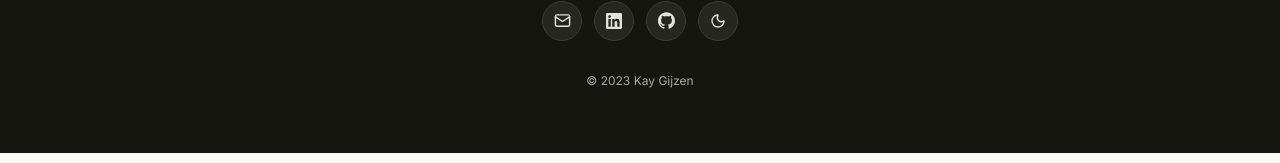
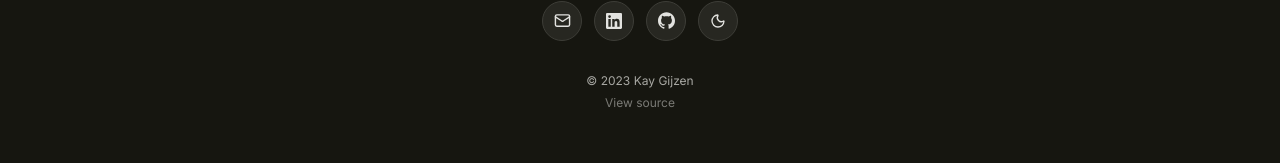
Before and after one commit to Kaygijzen/kaygijzen.github.io, a React (Vite) app: page / in a window 1280 px wide. Shown: the part 3421-3584 px from the top of the page. Built offline with nearby package versions, Linux system fonts and the light colour scheme.

Commit message:
view source link to git repo

```diff
--- a/src/components/sections/Footer.tsx
+++ b/src/components/sections/Footer.tsx
@@ -1,4 +1,4 @@
-import { CONTACT } from '../../data/contact'
+import { CONTACT, SITE_REPO_URL } from '../../data/contact'
 import { ContactButtons } from '../ui/ContactButtons'
 import { FadeUp } from '../ui/ScrollReveal'
 
@@ -38,9 +38,20 @@ export function Footer() {
           <ContactButtons variant="dark" />
         </div>
 
-        <p className="text-xs" style={{ color: '#A8A8A3', fontFamily: 'Inter, sans-serif' }}>
-          © {new Date().getFullYear()} {CONTACT.name}
-        </p>
+        <div className="flex flex-col items-center gap-1.5">
+          <p className="text-xs" style={{ color: '#A8A8A3', fontFamily: 'Inter, sans-serif' }}>
+            © {new Date().getFullYear()} {CONTACT.name}
+          </p>
+          <a
+            href={SITE_REPO_URL}
+            target="_blank"
+            rel="noopener noreferrer"
+            className="text-xs hover:underline"
+            style={{ color: '#7A7A75', fontFamily: 'Inter, sans-serif', textDecoration: 'none' }}
+          >
+            View source
+          </a>
+        </div>
       </FadeUp>
     </footer>
   )
--- a/src/data/contact.ts
+++ b/src/data/contact.ts
@@ -12,3 +12,7 @@ export const taglines = [
   'Engineering clever systems that create impact, end-to-end.',
   'Combining AI and software engineering.',
 ]
+
+// This site's own repo — distinct from CONTACT.githubUrl, which points to
+// the GitHub profile in general.
+export const SITE_REPO_URL = 'https://github.com/kaygijzen/kaygijzen.github.io'
```
